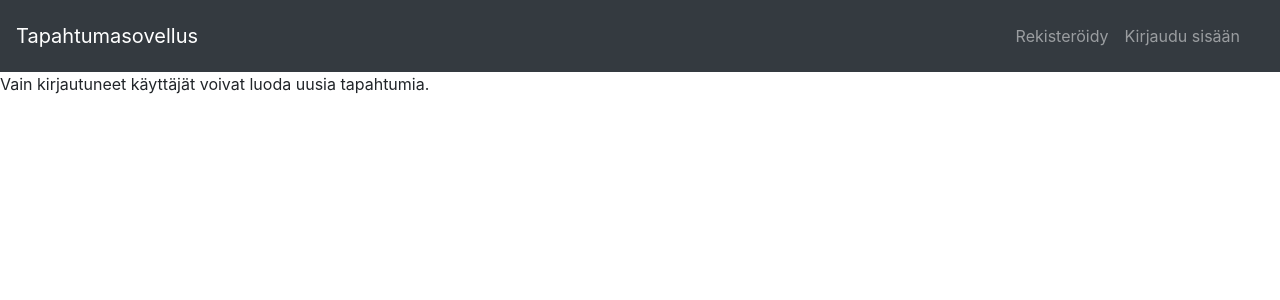
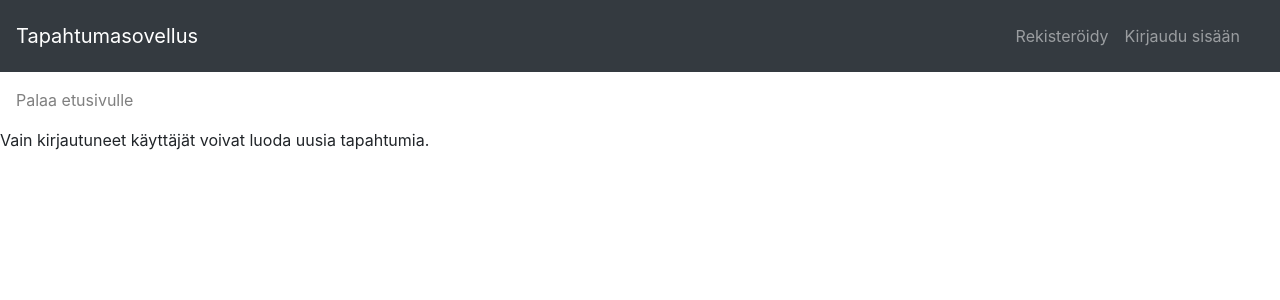
Before and after one commit to ellisrnm/Tapahtumasovellus, a Flask app: page /new in a window 1280 px wide. Shown: the top 300 px of the page. Run offline with Flask 2, Linux system fonts and the light colour scheme; some libraries are stand-ins or nearby versions.

Commit message:
Add another navigation bar

```diff
--- a/templates/layout.html
+++ b/templates/layout.html
@@ -36,4 +36,12 @@
     {% endif %}
 </nav>
 
+<nav class="navbar navbar-light">
+    <ul class="navbar-nav">
+        <li class="nav-item">
+            <a class="nav-link ms-auto" href="/">Palaa etusivulle</a>
+        </li>
+    </ul>
+</nav>
+
 {% block content %}{% endblock %}
```
